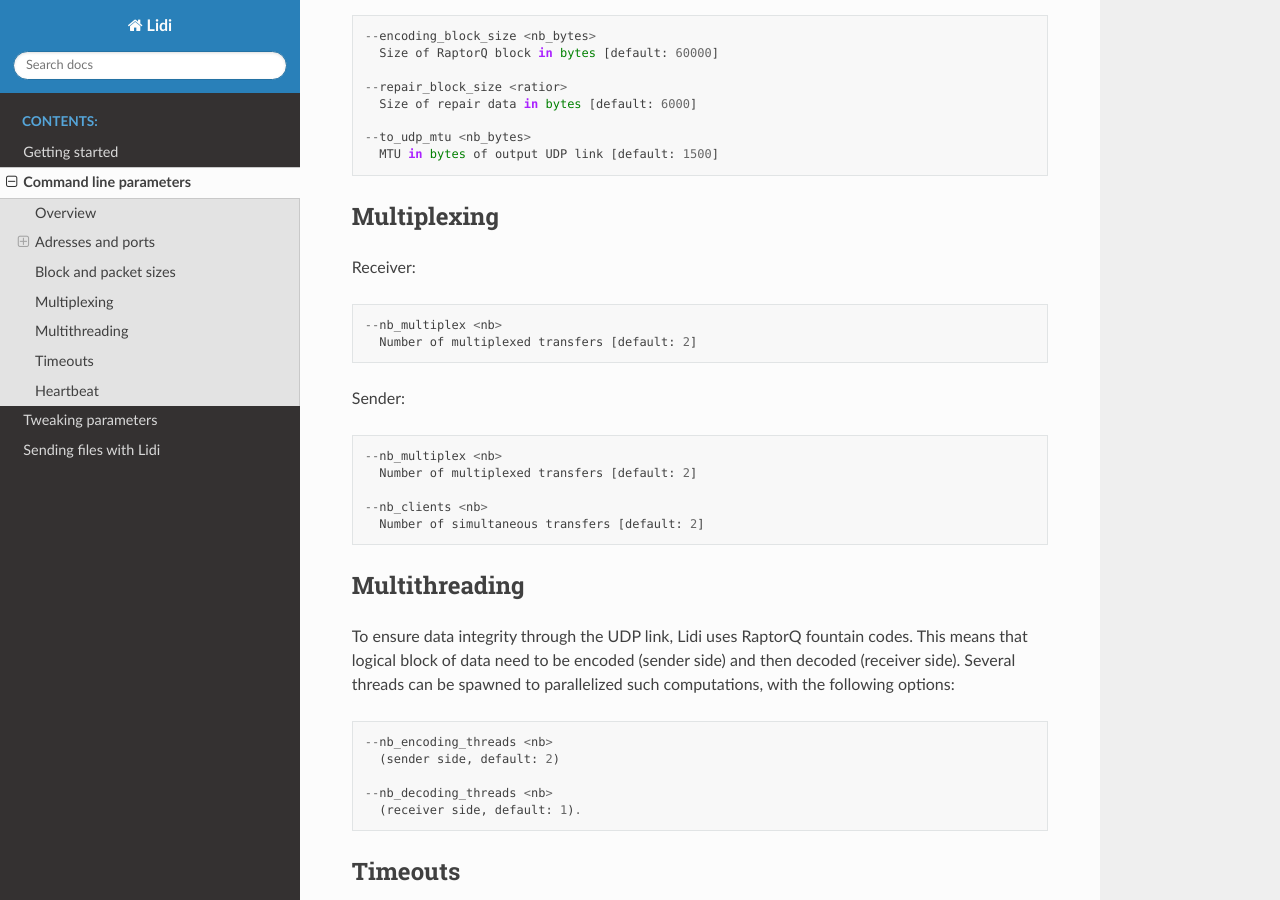
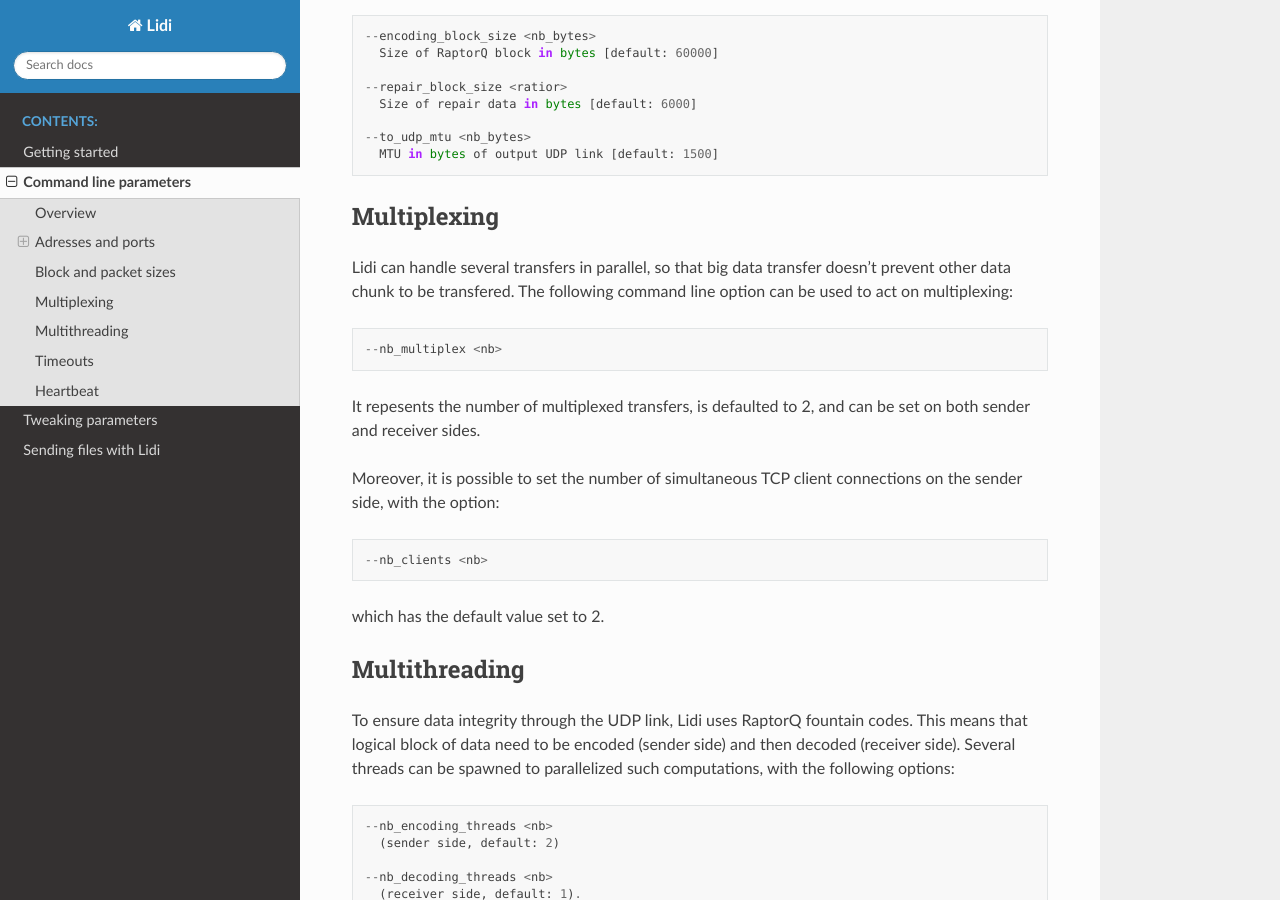
Before and after one commit to ANSSI-FR/lidi, a Sphinx documentation site: the page built from doc/parameters.rst, in a window 1280 px wide and 900 px high, scrolled down 2387 px. Built offline with Sphinx 7.4.7 and the Read the Docs theme 2.0.0, drawn with Linux system fonts in a browser that asks for light colours.

Commit message:
add multiplexing options doc

```diff
--- a/doc/parameters.rst
+++ b/doc/parameters.rst
@@ -105,23 +105,22 @@ Sender:
 Multiplexing
 ------------
 
-Receiver:
+Lidi can handle several transfers in parallel, so that big data transfer doesn't prevent other data chunk to be transfered.
+The following command line option can be used to act on multiplexing:
 
 .. code-block::
 
    --nb_multiplex <nb>
-     Number of multiplexed transfers [default: 2]
 
-Sender:
+It repesents the number of multiplexed transfers, is defaulted to 2, and can be set on both sender and receiver sides.
+
+Moreover, it is possible to set the number of simultaneous TCP client connections on the sender side, with the option:
 
 .. code-block::
 
-   --nb_multiplex <nb>
-     Number of multiplexed transfers [default: 2]
+   --nb_clients <nb>
 
-   --nb_clients <nb>
-     Number of simultaneous transfers [default: 2]
-
+which has the default value set to 2.
 
 Multithreading
 --------------
```
